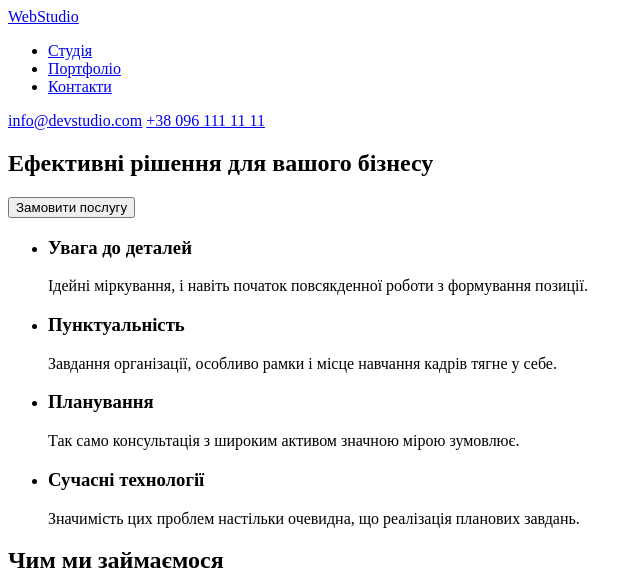
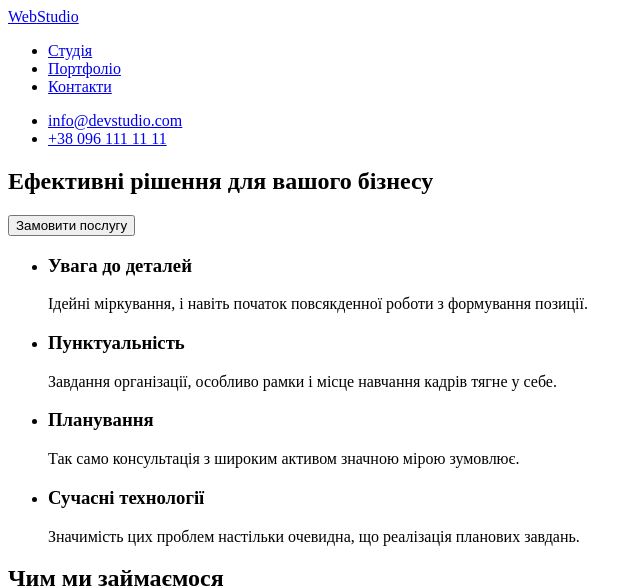
Before and after one commit to DimaSam2008/Webstudio, a plain HTML site: page index.html in a window 1280 px wide. Shown: the top 588 px of the page, without its empty margins (0-640 px from the left). Drawn offline with Linux system fonts and the light colour scheme.

Commit message:
Add files via upload

```diff
--- a/index.html
+++ b/index.html
@@ -15,8 +15,10 @@
           <li><a href="#">Контакти</a></li>
         </ul>
       </nav>
-      <a href="mailto:info@devstudio.com">info@devstudio.com</a>
-      <a href="tel:+380961111111">+38 096 111 11 11</a>
+      <UL>
+      <li><a href="mailto:info@devstudio.com">info@devstudio.com</a></li>
+      <li><a href="tel:+380961111111">+38 096 111 11 11</a></li>
+       </UL>
     </header>
     <main>
       <section>
```
